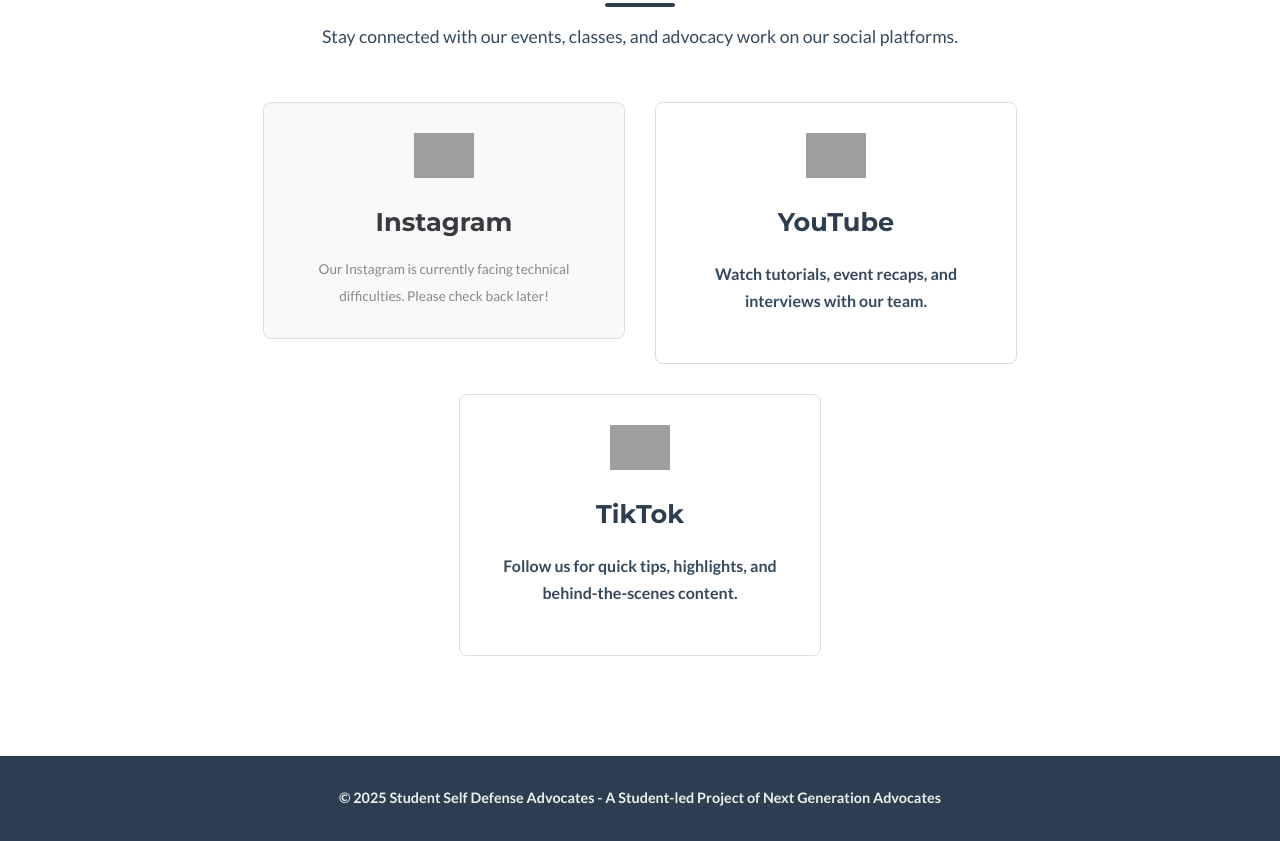
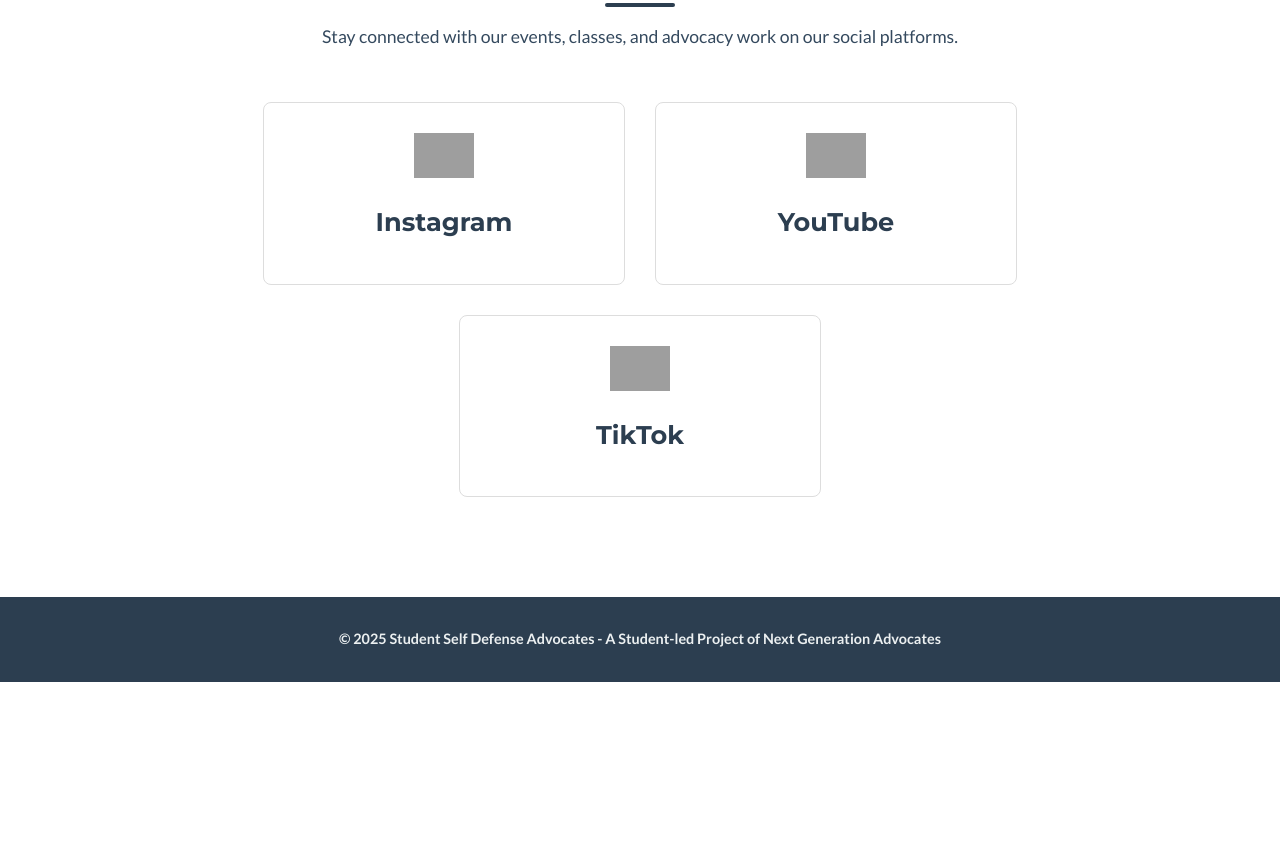
Before and after one commit to seonkim1003/SSDA_Website, a plain HTML site: page index.html in a window 1280 px wide. Shown: the part 1020-1861 px from the top of the page. After the commit the page ends 1702 px from the top, so only its background shows below. Drawn offline with Linux system fonts and the light colour scheme; grey boxes are pictures that could not be loaded.

Commit message:
Update Instagram link and remove disabled card
Replaced the disabled Instagram card with an active link to the Instagram page.

```diff
--- a/index.html
+++ b/index.html
@@ -62,22 +62,17 @@
             <h2 data-translate="Follow Our Journey">Follow Our Journey</h2>
             <p class="section-intro" data-translate="Stay connected with our events, classes, and advocacy work on our social platforms.">Stay connected with our events, classes, and advocacy work on our social platforms.</p>
             <div class="social-links">
-                <div class="social-card-wrapper">
-                    <div class="social-card social-card-disabled">
-                        <img src="https://img.icons8.com/ios-glyphs/60/000000/instagram-new.png" alt="Instagram Logo"/>
-                        <h3 data-translate="Instagram">Instagram</h3>
-                        <small class="technical-message" data-translate="Our Instagram is currently facing technical difficulties. Please check back later!">Our Instagram is currently facing technical difficulties. Please check back later!</small>
-                    </div>
-                </div>
+                <a href="https://www.instagram.com/studentselfdefenseadvocates/" target="_blank" class="social-card">
+                    <img src="https://img.icons8.com/ios-glyphs/60/000000/instagram-new.png" alt="Instagram Logo"/>
+                    <h3 data-translate="Instagram">Instagram</h3>
+                </a>
                 <a href="https://youtube.com/@studentselfdefenseadvocates?si=a45JCacGeoSFJm_M" target="_blank" class="social-card">
                     <img src="https://img.icons8.com/ios-glyphs/60/000000/youtube-play.png" alt="YouTube Logo"/>
                     <h3 data-translate="YouTube">YouTube</h3>
-                    <p data-translate="Watch tutorials, event recaps, and interviews with our team.">Watch tutorials, event recaps, and interviews with our team.</p>
                 </a>
                 <a href="#" target="_blank" class="social-card">
                     <img src="https://img.icons8.com/ios-filled/60/000000/tiktok.png" alt="TikTok Logo"/>
                     <h3 data-translate="TikTok">TikTok</h3>
-                    <p data-translate="Follow us for quick tips, highlights, and behind-the-scenes content.">Follow us for quick tips, highlights, and behind-the-scenes content.</p>
                 </a>
             </div>
         </div>
```
